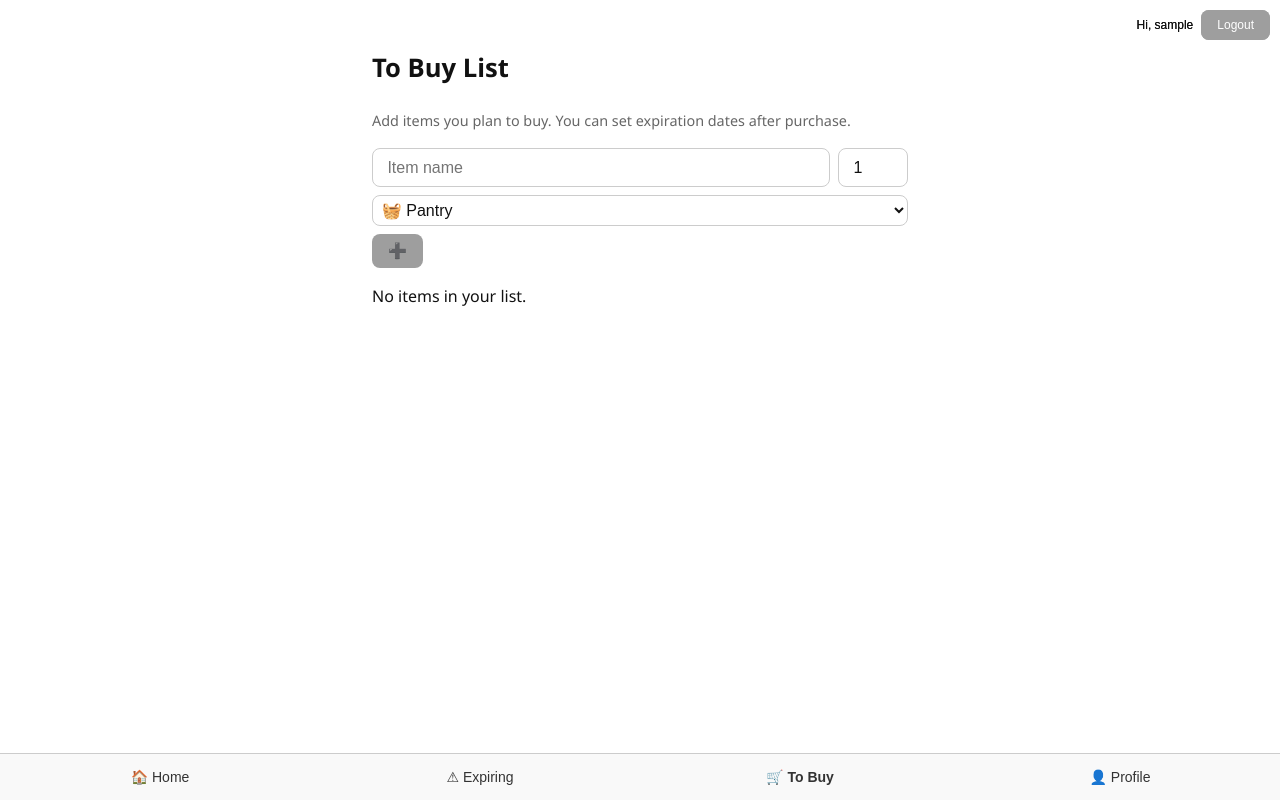
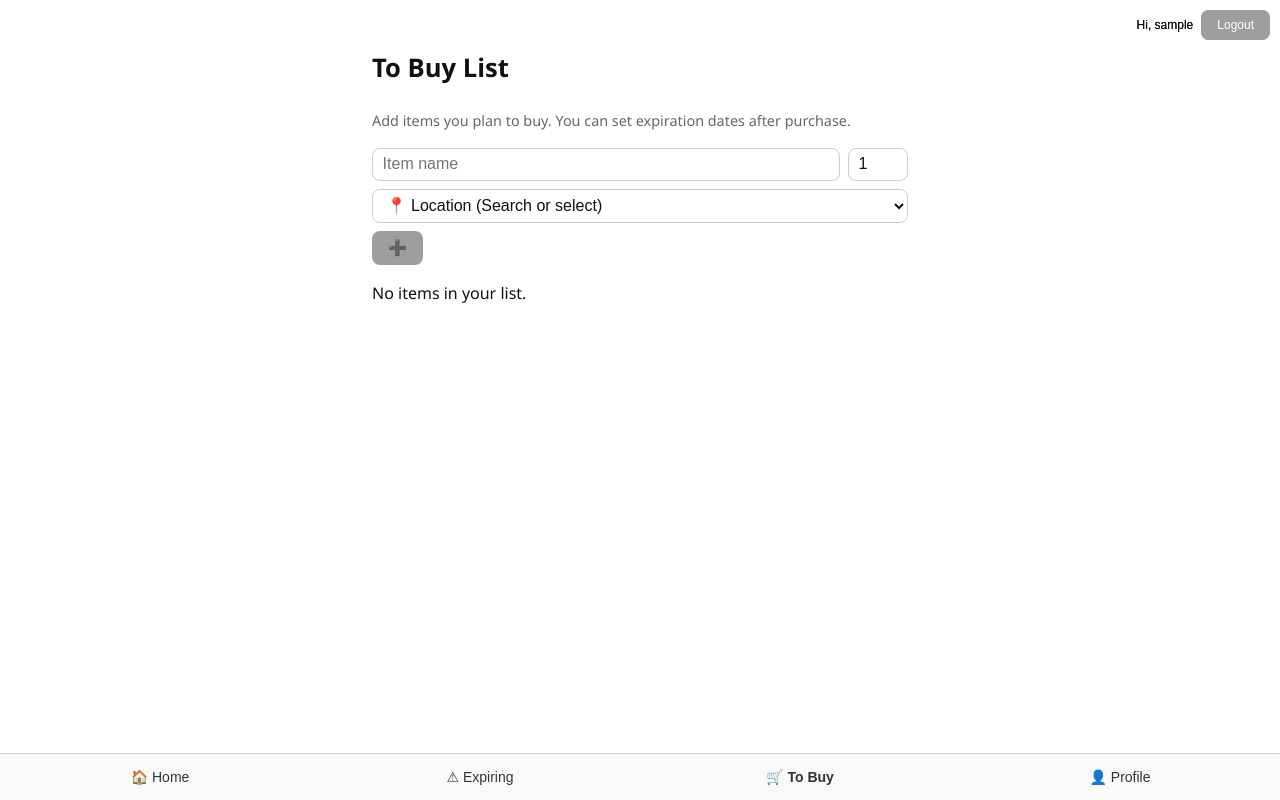
Before and after one commit to crossar/quantory, a Next.js app: page /to-buy in a window 1280 px wide. Built offline with nearby package versions, Linux system fonts and the light colour scheme; no server answers; the database is empty; sample sign-in values are in the browser's storage.

Commit message:
Update ToBuyPage.js

```diff
--- a/src/components/ToBuyPage.js
+++ b/src/components/ToBuyPage.js
@@ -5,7 +5,7 @@ export default function ToBuyPage() {
   const [items, setItems] = useState([]);
   const [newItem, setNewItem] = useState("");
   const [quantity, setQuantity] = useState(1);
-  const [location, setLocation] = useState("PANTRY"); // default to PANTRY
+  const [location, setLocation] = useState(""); // Start with an empty value for location
 
   useEffect(() => {
     const fetchItems = async () => {
@@ -49,7 +49,7 @@ export default function ToBuyPage() {
         name: newItem,
         quantity,
         userId: user.id,
-        location, // ✅ use selected location
+        location: location || "Unspecified", // If location is empty, set it as "Unspecified"
       }),
     });
 
@@ -58,7 +58,7 @@ export default function ToBuyPage() {
       setItems((prev) => [...prev, item]);
       setNewItem("");
       setQuantity(1);
-      setLocation("PANTRY"); // reset to default
+      setLocation(""); // Reset to default value (empty)
     } else {
       alert("Failed to add item");
     }
@@ -95,7 +95,12 @@ export default function ToBuyPage() {
             value={newItem}
             onChange={(e) => setNewItem(e.target.value)}
             required
-            style={{ flexGrow: 1 }}
+            style={{
+              flex: 3, // Name still takes up more space
+              padding: "0.4rem 0.6rem", // Reduced padding for a skinnier look
+              fontSize: "1rem",
+              minWidth: "150px", // Minimum width for readability
+            }}
           />
           <input
             type="number"
@@ -103,7 +108,11 @@ export default function ToBuyPage() {
             placeholder="Qty"
             value={quantity}
             onChange={(e) => setQuantity(Number(e.target.value))}
-            style={{ width: "70px" }}
+            style={{
+              width: "60px", // Reduced width for the quantity input
+              padding: "0.4rem 0.6rem", // Same reduced padding
+              fontSize: "1rem",
+            }}
             required
           />
         </div>
@@ -111,9 +120,14 @@ export default function ToBuyPage() {
         <select
           value={location}
           onChange={(e) => setLocation(e.target.value)}
-          style={{ minWidth: "100px", padding: "0.3rem" }}
+          style={{
+            minWidth: "100px",
+            padding: "0.4rem 0.6rem", // Reduced padding for consistency
+          }}
         >
-          <option value="">📍Location</option>
+          <option value="" disabled>
+            📍 Location (Search or select)
+          </option>
           <option value="FRIDGE">🥶 Fridge</option>
           <option value="FREEZER">❄️ Freezer</option>
           <option value="PANTRY">🧺 Pantry</option>
```
